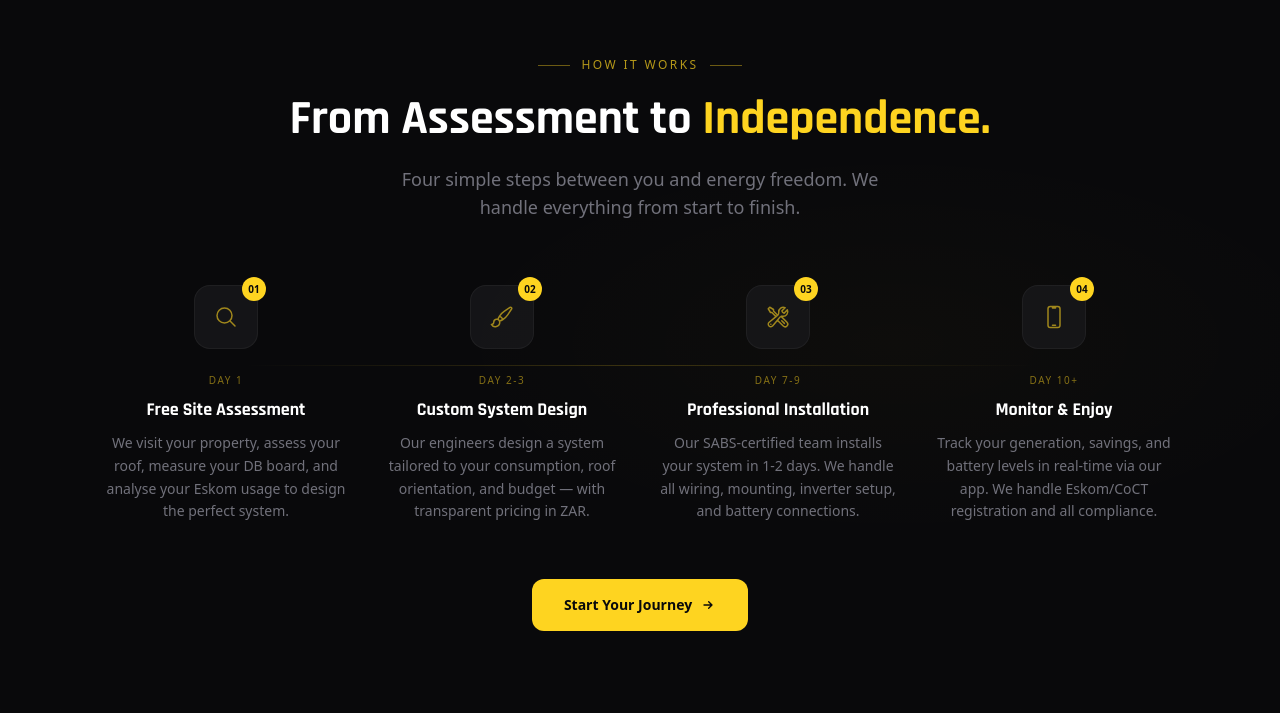
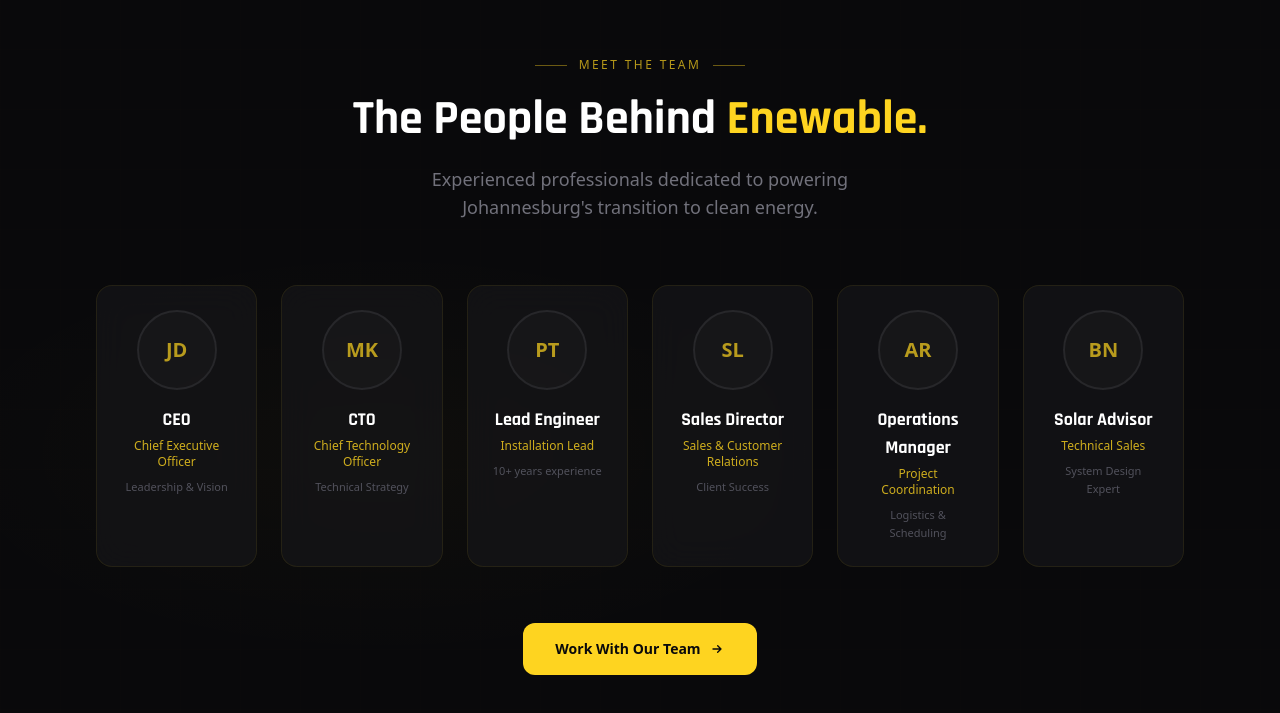
Before and after one commit to JonTheory/Enewable, a Next.js app: page / in a window 1280 px wide. Shown: the part 1921-2634 px from the top of the page. Built offline with nearby package versions, Linux system fonts and the light colour scheme.

Commit message:
Add Team section with placeholder

```diff
--- a/src/app/page.tsx
+++ b/src/app/page.tsx
@@ -1,6 +1,7 @@
 import Navbar from "@/components/Navbar";
 import HeroSection from "@/components/HeroSection";
 import FeaturesSection from "@/components/FeaturesSection";
+import Team from "@/components/Team";
 import ProcessSection from "@/components/ProcessSection";
 import ROICalculator from "@/components/ROICalculator";
 import Testimonials from "@/components/Testimonials";
@@ -14,6 +15,7 @@
       <Navbar />
       <HeroSection />
       <FeaturesSection />
+      <Team />
       <ProcessSection />
       <ROICalculator />
       <Testimonials />
--- a/src/components/Navbar.tsx
+++ b/src/components/Navbar.tsx
@@ -8,6 +8,7 @@
    ────────────────────────────────────────────── */
 const navLinks = [
     { label: "Features", href: "#features" },
+    { label: "Team", href: "#team" },
     { label: "Calculator", href: "#calculator" },
     { label: "Quote", href: "#quote" },
 ];
--- /dev/null
+++ b/src/components/Team.tsx
@@ -0,0 +1,170 @@
+"use client";
+
+import { useRef } from "react";
+import { motion, useInView } from "framer-motion";
+
+/* ──────────────────────────────────────────────
+    Team Data - UPDATE WITH REAL TEAM MEMBERS
+    ────────────────────────────────────────────── */
+const team = [
+    {
+        name: "CEO",
+        role: "Chief Executive Officer",
+        bio: "Leadership & Vision",
+        initials: "JD",
+    },
+    {
+        name: "CTO",
+        role: "Chief Technology Officer",
+        bio: "Technical Strategy",
+        initials: "MK",
+    },
+    {
+        name: "Lead Engineer",
+        role: "Installation Lead",
+        bio: "10+ years experience",
+        initials: "PT",
+    },
+    {
+        name: "Sales Director",
+        role: "Sales & Customer Relations",
+        bio: "Client Success",
+        initials: "SL",
+    },
+    {
+        name: "Operations Manager",
+        role: "Project Coordination",
+        bio: "Logistics & Scheduling",
+        initials: "AR",
+    },
+    {
+        name: "Solar Advisor",
+        role: "Technical Sales",
+        bio: "System Design Expert",
+        initials: "BN",
+    },
+];
+
+/* ──────────────────────────────────────────────
+    Variants
+    ────────────────────────────────────────────── */
+const sectionVariants = {
+    hidden: {},
+    visible: { transition: { staggerChildren: 0.1 } },
+};
+
+const fadeUp = {
+    hidden: { opacity: 0, y: 30 },
+    visible: {
+        opacity: 1,
+        y: 0,
+        transition: { duration: 0.6, ease: [0.22, 1, 0.36, 1] as const },
+    },
+};
+
+/* ──────────────────────────────────────────────
+    Component
+    ────────────────────────────────────────────── */
+export default function Team() {
+    const sectionRef = useRef<HTMLElement>(null);
+    const isInView = useInView(sectionRef, { once: true, margin: "-80px" });
+
+    return (
+        <section
+            id="team"
+            ref={sectionRef}
+            className="relative py-24 sm:py-32 overflow-hidden"
+        >
+            {/* Background */}
+            <div className="absolute inset-0 bg-zinc-950" />
+            <div className="absolute inset-0 grid-overlay opacity-15" />
+            <div
+                className="absolute inset-0 opacity-40"
+                style={{
+                    background:
+                        "radial-gradient(ellipse 60% 40% at 30% 60%, rgba(254,212,32,0.06) 0%, transparent 60%)",
+                }}
+            />
+
+            <motion.div
+                className="relative z-10 max-w-6xl mx-auto px-6 sm:px-8"
+                variants={sectionVariants}
+                initial="hidden"
+                animate={isInView ? "visible" : "hidden"}
+            >
+                {/* Header */}
+                <motion.div variants={fadeUp} className="text-center mb-14 sm:mb-16">
+                    <div className="flex items-center justify-center gap-3 mb-4">
+                        <div className="w-8 h-px bg-saffron/40" />
+                        <span className="text-xs font-medium tracking-[0.2em] uppercase text-saffron/70">
+                            Meet The Team
+                        </span>
+                        <div className="w-8 h-px bg-saffron/40" />
+                    </div>
+                    <h2 className="font-heading text-3xl sm:text-4xl md:text-5xl font-bold text-white leading-tight">
+                        The People Behind{" "}
+                        <span className="text-saffron">Enewable.</span>
+                    </h2>
+                    <p className="mt-4 max-w-lg mx-auto text-zinc-500 text-base sm:text-lg">
+                        Experienced professionals dedicated to powering Johannesburg&apos;s
+                        transition to clean energy.
+                    </p>
+                </motion.div>
+
+                {/* Team Grid */}
+                <div className="grid grid-cols-2 md:grid-cols-3 lg:grid-cols-6 gap-4 sm:gap-6">
+                    {team.map((member, i) => (
+                        <motion.div
+                            key={member.name}
+                            variants={fadeUp}
+                            custom={i}
+                            className="group relative glass rounded-2xl p-5 sm:p-6 text-center hover:border-saffron/20 transition-all duration-300"
+                        >
+                            {/* Avatar */}
+                            <div className="mb-4">
+                                <div className="w-16 h-16 sm:w-20 sm:h-20 rounded-full bg-zinc-900/80 border-2 border-zinc-800 flex items-center justify-center mx-auto group-hover:border-saffron/30 transition-colors duration-300">
+                                    <span className="text-lg sm:text-xl font-bold text-saffron/70">
+                                        {member.initials}
+                                    </span>
+                                </div>
+                            </div>
+
+                            {/* Name */}
+                            <h3 className="font-heading text-base sm:text-lg font-bold text-white mb-1">
+                                {member.name}
+                            </h3>
+
+                            {/* Role */}
+                            <p className="text-xs text-saffron/80 font-medium mb-2">
+                                {member.role}
+                            </p>
+
+                            {/* Bio */}
+                            <p className="text-[11px] text-zinc-600 leading-relaxed">
+                                {member.bio}
+                            </p>
+
+                            {/* Hover accent */}
+                            <div className="absolute top-0 left-0 w-px h-0 bg-saffron/30 group-hover:h-full transition-all duration-500" />
+                        </motion.div>
+                    ))}
+                </div>
+
+                {/* CTA */}
+                <motion.div variants={fadeUp} className="mt-14 text-center">
+                    <motion.a
+                        href="#quote"
+                        whileHover={{ scale: 1.03, y: -2 }}
+                        whileTap={{ scale: 0.97 }}
+                        className="inline-flex items-center gap-2 px-8 py-4 bg-saffron text-zinc-950 font-semibold text-sm rounded-xl hover:shadow-saffron-md transition-shadow duration-300 cursor-pointer"
+                    >
+                        Work With Our Team
+                        <svg className="w-4 h-4" fill="none" viewBox="0 0 24 24" stroke="currentColor" strokeWidth={2}>
+                            <path strokeLinecap="round" strokeLinejoin="round" d="M13 7l5 5m0 0l-5 5m5-5H6" />
+                        </svg>
+                    </motion.a>
+                </motion.div>
+            </motion.div>
+        </section>
+    );
+}
```
Also changed, not shown: 1 other file (tests, documents, lock files or other folders).
